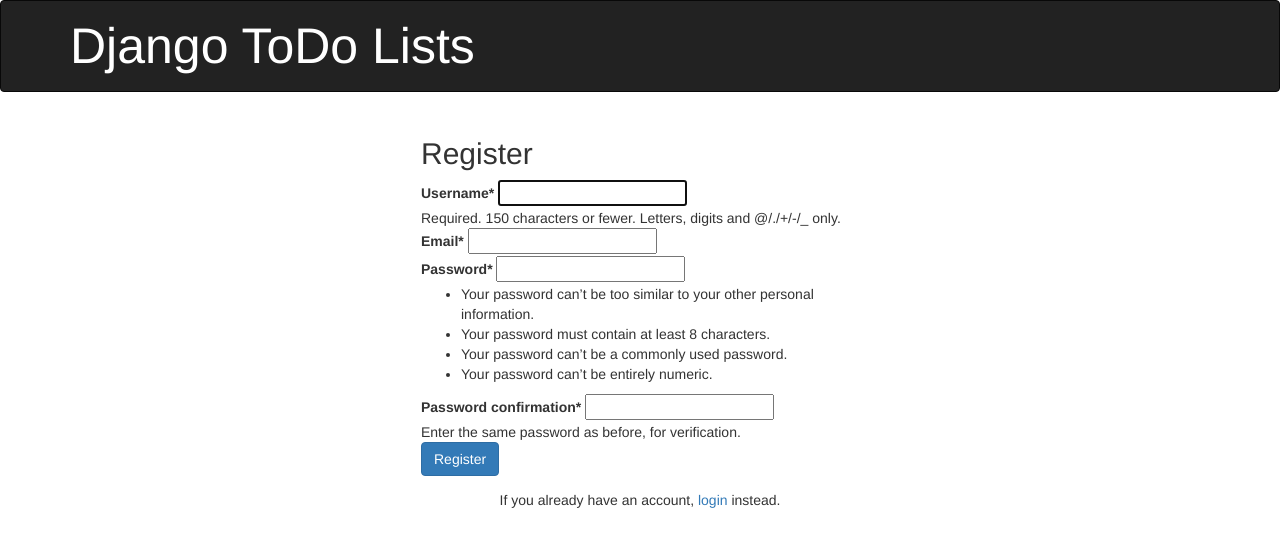
After one commit to xysiek99/Python-MVC-Django, a Django app: page /signup/ in a window 1280 px wide. The commit adds this page. Shown: the top 547 px of the page. Run offline with Django 3.2, Linux system fonts and the light colour scheme; some libraries are stand-ins or nearby versions.

Commit message:
Applied changes in html files

```diff
--- /dev/null
+++ b/todo_app/forms.py
@@ -0,0 +1,17 @@
+from django import forms
+from django.contrib.auth.forms import UserCreationForm
+from django.contrib.auth.models import User
+
+class NewUserForm(UserCreationForm):
+    email = forms.EmailField(required=True)
+
+    class Meta:
+        model = User
+        fields = ("username", "email", "password1", "password2")
+
+    def save(self, commit=True):
+        user = super(NewUserForm, self).save(commit=False)
+        user.email = self.cleaned_data['email']
+        if commit:
+            user.save()
+        return user
--- a/todo_app/models.py
+++ b/todo_app/models.py
@@ -15,8 +15,6 @@
     def get_absolute_url(self):
         return reverse("list", args=[self.id])
 
-    # below is standard Python way of creating a readable object's representation
-    # not necessary to write this function, but helpful with debugging
     def __str__(self):
         return self.title
 
@@ -33,8 +31,6 @@
             "item-update", args=[str(self.todo_list.id), str(self.id)]
         )
 
-    # below is standard Python way of creating a readable object's representation
-    # not necessary to write this function, but helpful with debugging
     def __str__(self):
         return f"{self.title}: due {self.time_due}"
 
--- a/todo_app/templates/base.html
+++ b/todo_app/templates/base.html
@@ -17,20 +17,18 @@
             </div>
 
             <div id="navbar" class="collapse navbar-collapse">
+                {% if user.is_authenticated %}
                 <ul class="nav navbar-nav navbar-right">
-                    {% if user.is_authenticated %}
                     <li>
                         <a href='{% url "logout" %}' style="color: red;">Logout</a>
                     </li>
-                    {% endif %}
                 </ul>
                 <ul class="nav navbar-nav navbar-right">
-                    {% if user.is_authenticated %}
                     <li>
                         <a style="color: white;">{{ user.username }}</a>
                     </li>
-                    {% endif %}
                 </ul>
+                {% endif %}
             </div>
         </div>
     </nav>
--- a/todo_app/templates/registration/login.html
+++ b/todo_app/templates/registration/login.html
@@ -28,7 +28,7 @@
                             </div>
                             <div class="col-md-6 col-md-offset-4">
                                 <input name="login" type="submit" value="Login" class="btn btn-success" /> &nbsp;
-                                <!-- <a href="/mymodule/register">or Register</a> -->
+                                <a href='{% url "signup" %}'>Register</a>
                             </div>
                         </div>
                     </div>
--- /dev/null
+++ b/todo_app/templates/registration/signup.html
@@ -0,0 +1,18 @@
+{% extends "base.html" %}
+{% block title %}Sign Up{% endblock %}
+
+{% load crispy_forms_tags %}
+
+{% block content %}
+
+<div class="container py-5" style="margin: auto; width: 35%; padding: 5px;">
+	<h2>Register</h2>
+	<form method="POST">
+		{% csrf_token %}
+		{{ register_form|crispy }}
+		<button class="btn btn-primary" type="submit" href="/accounts/login">Register</button>
+	</form>
+	<p class="text-center">If you already have an account, <a href="/accounts/login">login</a> instead.</p>
+</div>
+
+{% endblock %}
--- a/todo_app/templates/todo_app/todo_list.html
+++ b/todo_app/templates/todo_app/todo_list.html
@@ -10,8 +10,7 @@
             <div class="container-fluid">
               <a class="navbar-brand"  style="color:gray; font-size: 20px;" href="{% url "item-update" todo_list.id todo.id %}">
                 {{ todo.title }}
-                (Due: {{ todo.time_due | date:"l, F j" }})
-                , Created by: {{ todo.author }}</a>
+                (Due: {{ todo.time_due | date:"l, F j" }})</a>
             </div>
         </nav>
         {% empty %}
--- a/todo_app/urls.py
+++ b/todo_app/urls.py
@@ -10,5 +10,6 @@
     path("list/<int:list_id>/item/<int:pk>/", views.ItemUpdate.as_view(), name="item-update"),
     path("list/<int:pk>/delete/", views.ListDelete.as_view(), name="list-delete"),
     path("list/<int:list_id>/item/<int:pk>/delete/", views.ItemDelete.as_view(), name="item-delete"),
-    path('accounts/', include('django.contrib.auth.urls'))
+    path('accounts/', include('django.contrib.auth.urls')),
+    path('signup/', views.signup, name="signup")
 ]
--- a/todo_app/views.py
+++ b/todo_app/views.py
@@ -1,9 +1,15 @@
-from django.shortcuts import render
+from django.shortcuts import render, redirect
 from django.urls import reverse, reverse_lazy
 from todo_app.models import ToDoList, ToDoItem
 from django.views.generic import ListView, CreateView, UpdateView, DeleteView
 from django.utils.decorators import method_decorator
 from django.contrib.auth.decorators import login_required
+
+from django.contrib import messages
+from todo_app.forms import NewUserForm
+from django.contrib.auth import login, authenticate #add this
+from django.contrib.auth.forms import AuthenticationForm #add this
+
 
 @method_decorator(login_required, name='dispatch')
 class ListListView(ListView):
@@ -95,3 +101,35 @@
         context = super().get_context_data(**kwargs)
         context["todo_list"] = self.object.todo_list
         return context
+
+def signup(request):
+    if request.method == "POST":
+        form = NewUserForm(request.POST)
+        if form.is_valid():
+            user = form.save()
+            login(request, user)
+            messages.success(request, "Registration successful." )
+            return redirect("/")
+        messages.error(request, "Unsuccessful registration. Invalid information.")
+
+    form = NewUserForm()
+
+    return render(request=request, template_name="registration/signup.html", context={"register_form":form})
+
+def login_request(request):
+    if request.method == "POST":
+        form = AuthenticationForm(request, data=request.POST)
+        if form.is_valid():
+            username = form.cleaned_data.get('username')
+            password = form.cleaned_data.get('password')
+            user = authenticate(username=username, password=password)
+            if user is not None:
+                login(request, user)
+                messages.info(request, f"You are now logged in as {username}.")
+                return redirect("/")
+            else:
+                messages.error(request,"Invalid username or password.")
+        else:
+            messages.error(request,"Invalid username or password.")
+    form = AuthenticationForm()
+    return render(request=request, template_name="registration/login.html", context={"login_form":form})
--- a/todo_project/settings.py
+++ b/todo_project/settings.py
@@ -38,7 +38,10 @@
     'django.contrib.messages',
     'django.contrib.staticfiles',
     'todo_app',
+    'crispy_forms',
 ]
+
+CRISPY_TEMPLATE_PACK = 'uni_form'
 
 MIDDLEWARE = [
     'django.middleware.security.SecurityMiddleware',
```
Also changed, not shown: todo_app/migrations/0001_initial.py, todo_app/migrations/0002_auto_20230101_1638.py, todo_app/migrations/0002_todoitem_author.py (deleted).
